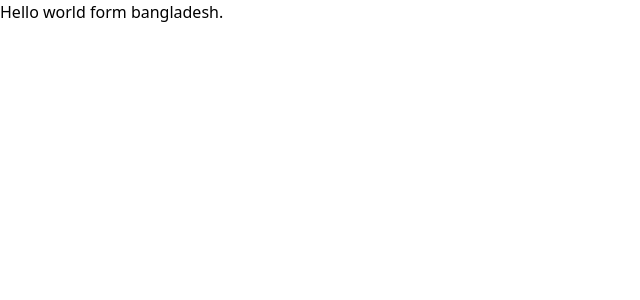
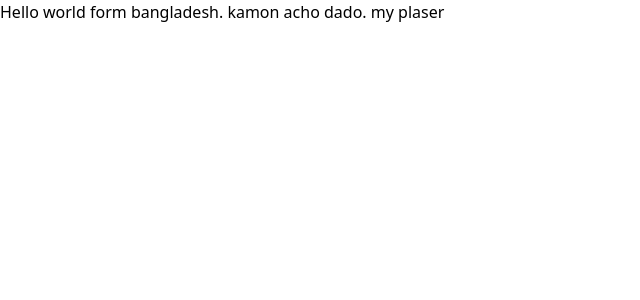
Before and after one commit to DeveloperDolon/microservice-client, a Next.js app: page / in a window 1280 px wide. Shown: the top 300 px of the page, without its empty margins (0-640 px from the left). Built offline with nearby package versions, Linux system fonts and the light colour scheme.

Commit message:
main to development

```diff
--- a/app/page.tsx
+++ b/app/page.tsx
@@ -1,7 +1,7 @@
 export default function Home() {
   return (
   <div>
-    Hello world form bangladesh.
+    Hello world form bangladesh. kamon acho dado. my plaser
   </div>
   );
 }
```
